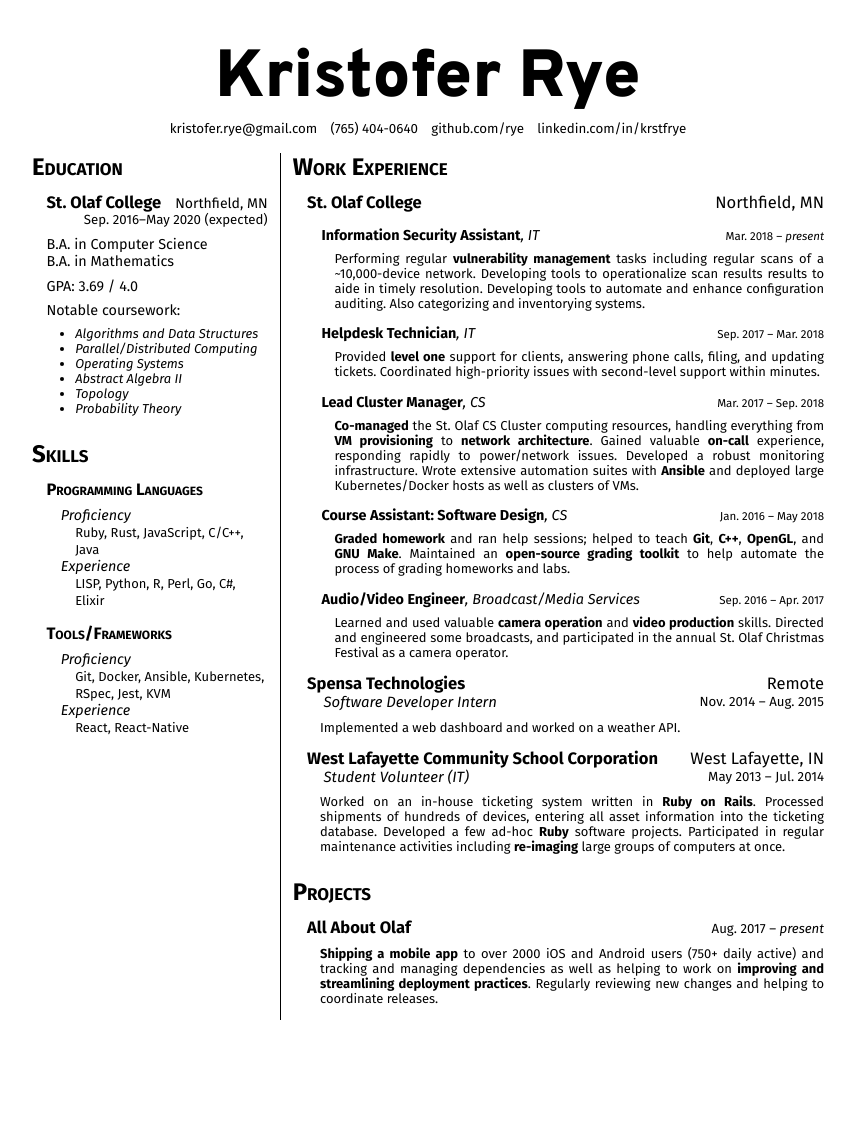
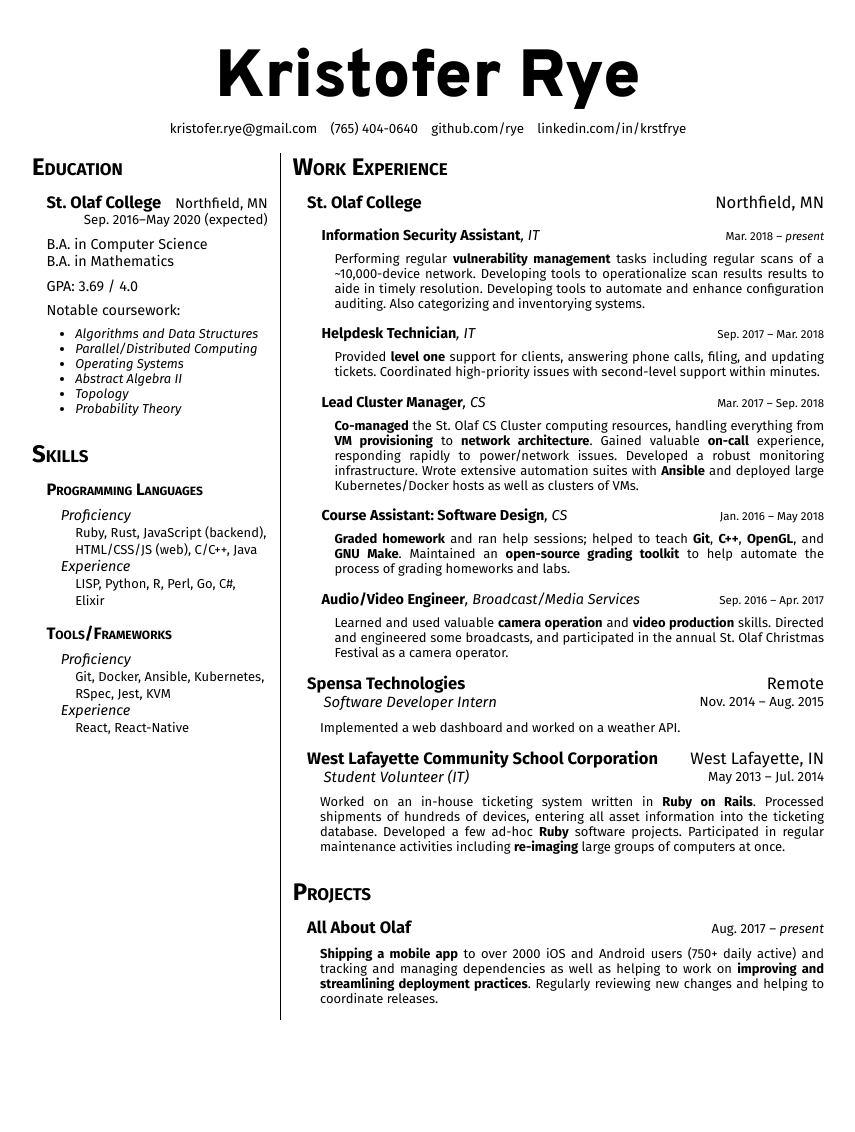
Before and after one commit to rye/krye.io, a Jekyll site: the page built from resume.html, in a window 1280 px wide. Shown: the whole page, without its empty margins (212-1067 px from the left). Built offline with Jekyll 4.4.1, drawn with Linux system fonts in a browser that asks for light colours.

Commit message:
Expand JS proficiency to better reflect dichotomy of use
Signed-off-by: Kristofer Rye <kristofer.rye@gmail.com>

```diff
--- a/resume.html
+++ b/resume.html
@@ -76,7 +76,8 @@ title: 'Resume | Kristofer Rye'
 				<ul class="smaller-content tight">
 					<li>Ruby</li>
 					<li>Rust</li>
-					<li>JavaScript</li>
+					<li>JavaScript (backend)</li>
+					<li>HTML/CSS/JS (web)</li>
 					<li>C/C++</li>
 					<li>Java</li>
 				</ul>
```
